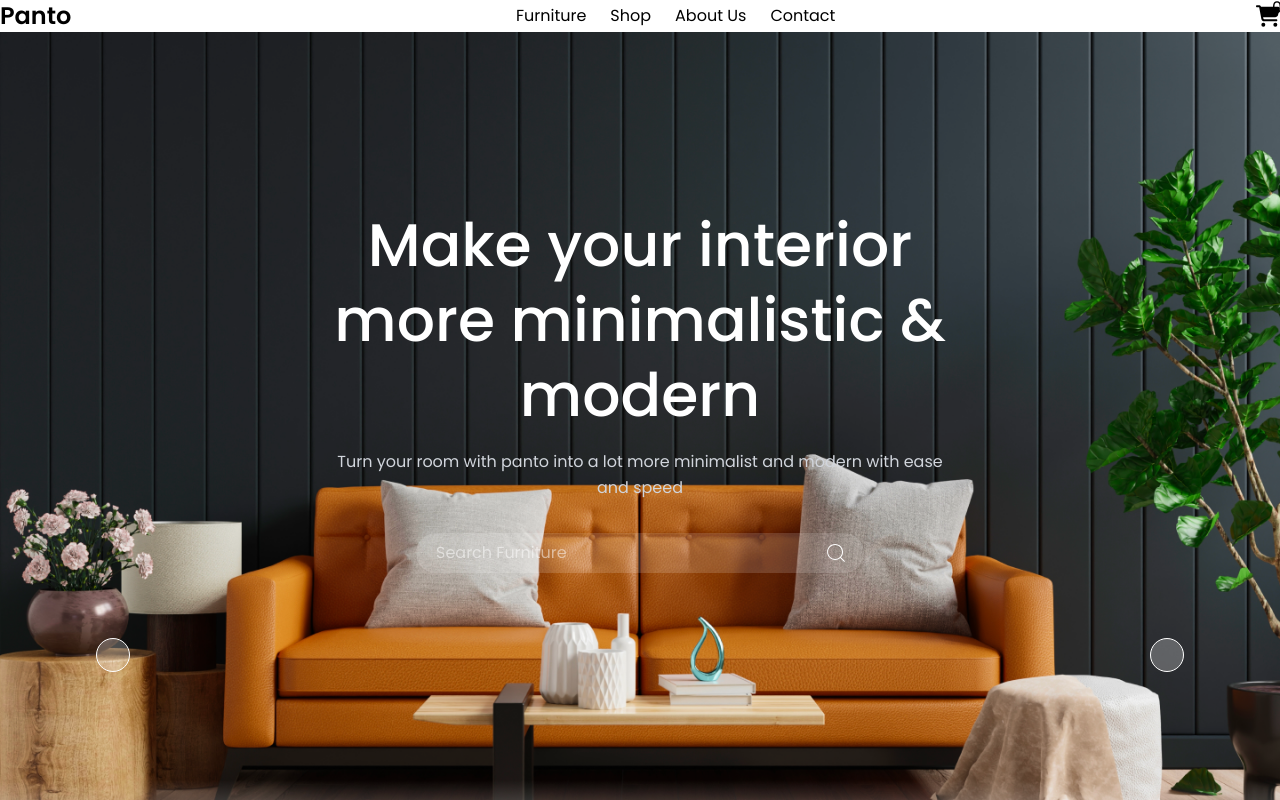
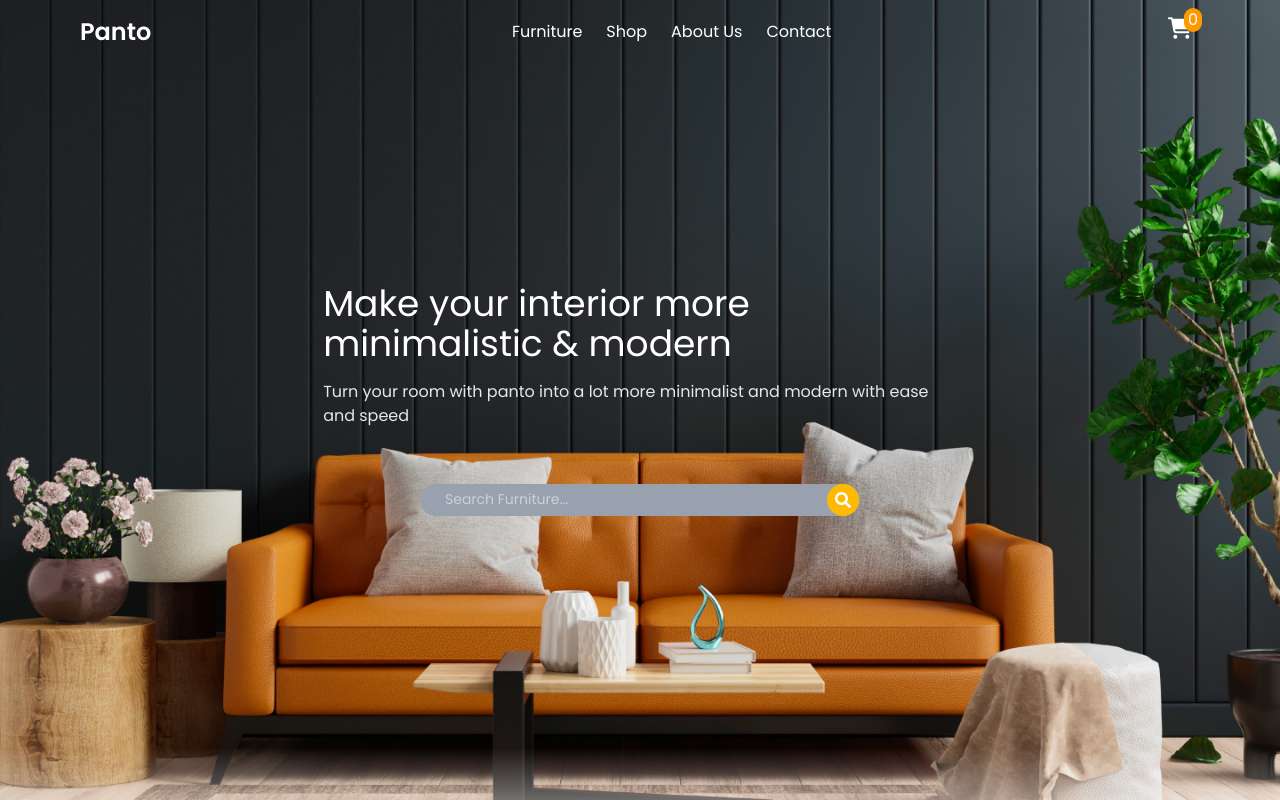
Before and after one commit to SabbirRshuvo/panto-furniture-landing-page, a React (Vite) app: page / in a window 1280 px wide. Shown: the top 800 px of the page. Built offline with nearby package versions, Linux system fonts and the light colour scheme.

Commit message:
banner search and text done

```diff
--- a/src/Components/Banner.jsx
+++ b/src/Components/Banner.jsx
@@ -1,57 +1,29 @@
-import { CiSearch } from "react-icons/ci";
-import bannerImg from "../assets/banner.png";
+import { FaSearch } from "react-icons/fa";
+import banner from "../assets/banner.png";
 const Banner = () => {
   return (
     <div
-      className="h-screen bg-cover relative bg-center text-white"
-      style={{ backgroundImage: `url(${bannerImg})` }}
+      className="bg-cover bg-center h-screen relative flex justify-center items-center"
+      style={{ backgroundImage: `url(${banner})` }}
     >
-      <div>
-        <h2 className="text-4xl md:text-6xl font-medium md:w-1/2 mx-auto text-center lg:pt-44 md:pt-36 pt-32 leading-tight">
+      <div className="text-white flex flex-col ">
+        <h2 className="md:text-4xl flex-wrap w-3/4 mx-auto sm:text-2xl text-xl">
           Make your interior more minimalistic & modern
         </h2>
-        <p className="text-gray-300 text-base md:w-1/2 mx-auto py-4 leading-relaxed text-center">
+        <p className="py-4 text-gray-200 md:text-base w-3/4 mx-auto text-sm  ">
           Turn your room with panto into a lot more minimalist and modern with
           ease and speed
         </p>
-        {/* search */}
-        <div className="flex items-center justify-center mt-4">
-          <div className="w-md relative">
-            <input
-              type="text"
-              placeholder="Search Furniture"
-              className="focus:outline-none pl-5 pr-12 bg-white/15 py-2 w-full rounded-full"
-            />
-            <button
-              className="absolute right-2 top-1/2 -translate-y-1/2 hover:bg-amber-700 rounded-full p-2 cursor-pointer
-            "
-            >
-              <CiSearch size={24} />
-            </button>
+        <div className="border  border-gray-400 bg-gray-400  z-10 w-70 h-8 mx-auto relative items-center rounded-2xl md:w-110 sm:w-96 mt-10">
+          <input
+            type="text"
+            placeholder="Search Furniture..."
+            className="focus:outline-none px-6 text-sm text-start py-1"
+          />
+          <div className="absolute top-1/2 -translate-1/2 -right-4 bg-amber-400 p-2 rounded-full ">
+            <FaSearch />
           </div>
         </div>
-      </div>
-      <div className="absolute bottom-40 left-24 group ">
-        <button className="relative p-4 bg-white/25 rounded-full border-1 text-xl">
-          <div className="hidden absolute bottom-full left-1/2 transform -translate-x-1/2 mb-3 p-2 space-x-1 rounded-lg bg-white/25 shadow-md group-hover:flex">
-            <div className="size-6 bg-red-700 border border-white rounded-full"></div>
-            <div className="size-6 bg-green-700 border border-white rounded-full"></div>
-            <div className="size-6 bg-blue-700 border border-white rounded-full"></div>
-            {/* arrow */}
-            <div className="absolute left-1/2 transform -translate-x-1/2 -bottom-2 w-0 h-0 border-l-8 border-l-transparent border-r-8 border-r-transparent border-t-8 border-t-white"></div>
-          </div>
-        </button>
-      </div>
-      <div className="md:inline-block hidden absolute bottom-40 right-24 group ">
-        <button className="relative p-4 bg-white/25 rounded-full border-1 text-xl">
-          <div className="hidden absolute bottom-full left-1/2 transform -translate-x-1/2 mb-3 p-2 space-x-1 rounded-lg bg-white/25 shadow-md group-hover:flex">
-            <div className="size-6 bg-red-700 border border-white rounded-full"></div>
-            <div className="size-6 bg-green-700 border border-white rounded-full"></div>
-            <div className="size-6 bg-blue-700 border border-white rounded-full"></div>
-            {/* arrow */}
-            <div className="absolute left-1/2 transform -translate-x-1/2 -bottom-2 w-0 h-0 border-l-8 border-l-transparent border-r-8 border-r-transparent border-t-8 border-t-white"></div>
-          </div>
-        </button>
       </div>
     </div>
   );
--- a/src/Components/Navbar.jsx
+++ b/src/Components/Navbar.jsx
@@ -1,6 +1,8 @@
-import React from "react";
+import React, { useEffect, useState } from "react";
+import { CiMenuBurger } from "react-icons/ci";
 import { FaCartShopping } from "react-icons/fa6";
-import { NavLink } from "react-router";
+import { IoMdClose } from "react-icons/io";
+import { Link, NavLink } from "react-router";
 
 const Navbar = () => {
   const navLinks = [
@@ -9,26 +11,82 @@ const Navbar = () => {
     { name: "About Us", path: "/about-us" },
     { name: "Contact", path: "/contact" },
   ];
+
+  const [open, setOpen] = useState(false);
+  const [isScroll, setIsScroll] = useState(false);
+
+  useEffect(() => {
+    const handleScroll = () => {
+      if (window.scrollY > 50) {
+        setIsScroll(true);
+      } else {
+        setIsScroll(false);
+      }
+    };
+    window.addEventListener("scroll", handleScroll);
+    return () => {
+      window.removeEventListener("scroll", handleScroll);
+    };
+  }, []);
   return (
-    <div className="max-w-screen-2xl mx-auto flex justify-between items-center z-10">
+    <div
+      className={`flex  z-50 top-0 left-0 right-0 items-center justify-between fixed lg:px-20 md:px-16 p-8 py-4 text-white transition-all transform duration-500 ${
+        isScroll ? "bg-white text-black" : ""
+      }`}
+    >
       {/* logo */}
-      <div>
-        <h2 className="text-2xl font-semibold">Panto</h2>
-      </div>
+      <Link to="/">
+        <h2
+          className={`text-2xl font-semibold   ${isScroll ? "text-black" : ""}`}
+        >
+          Panto
+        </h2>
+      </Link>
       {/* links */}
-      <ul className="flex">
+      <ul className={`sm:flex hidden ${isScroll ? "text-black" : ""}`}>
         {navLinks.map((item, index) => (
-          <NavLink to={item.path} key={index} className="ml-6">
+          <NavLink
+            to={item.path}
+            key={index}
+            className="ml-6  hover:border-b-2 transition-all transform duration-500"
+          >
             {item.name}
           </NavLink>
         ))}
       </ul>
       {/* cart icon */}
-      <div className="relative">
-        <div className="text-2xl ">
+      <Link
+        to="/cart"
+        className={`relative sm:flex hidden ${isScroll ? "text-black" : ""}`}
+      >
+        <div className="text-2xl w-8 h-8 ">
           <FaCartShopping />
         </div>
-        <span className="absolute bottom-2 left-4">0</span>
+        <span className=" bottom-4 left-4 bg-amber-500 absolute px-1 rounded-full">
+          0
+        </span>
+      </Link>
+      {/* mobile menu */}
+      <div
+        onClick={() => setOpen(!open)}
+        className="sm:hidden text-2xl cursor-pointer"
+      >
+        {open ? (
+          <ul className="absolute top-12 right-12 bg-white text-black p-8 space-y-2 rounded text-base">
+            {navLinks.map((item, index) => (
+              <NavLink
+                to={item.path}
+                key={index}
+                className="ml-6 block hover:bg-sky-600 transition-all duration-300 px-2 py-1 rounded"
+              >
+                {item.name}
+              </NavLink>
+            ))}
+          </ul>
+        ) : (
+          ""
+        )}
+        {open ? <IoMdClose /> : <CiMenuBurger />}
       </div>
     </div>
   );
--- /dev/null
+++ b/src/Pages/Cart.jsx
@@ -0,0 +1,7 @@
+import React from "react";
+
+const Cart = () => {
+  return <div>Cart</div>;
+};
+
+export default Cart;
--- a/src/Routes/Routes.jsx
+++ b/src/Routes/Routes.jsx
@@ -5,6 +5,7 @@ import Furniture from "../Pages/Furniture";
 import Shop from "../Pages/Shop";
 import AboutUs from "../Pages/AboutUs";
 import Contact from "../Pages/Contact";
+import Cart from "../Pages/Cart";
 
 const routes = createBrowserRouter([
   {
@@ -17,6 +18,7 @@ const routes = createBrowserRouter([
       { path: "/shop", element: <Shop /> },
       { path: "/about-us", element: <AboutUs /> },
       { path: "/contact", element: <Contact /> },
+      { path: "/cart", element: <Cart /> },
     ],
   },
 ]);
```
